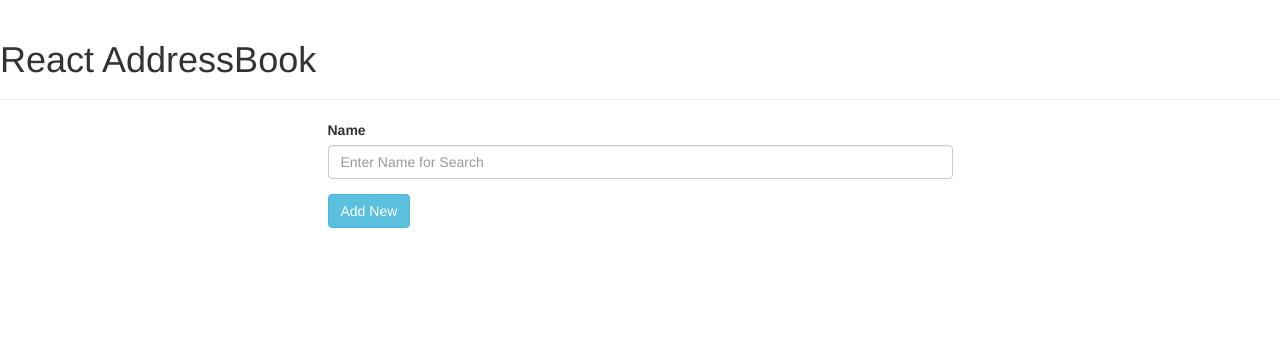
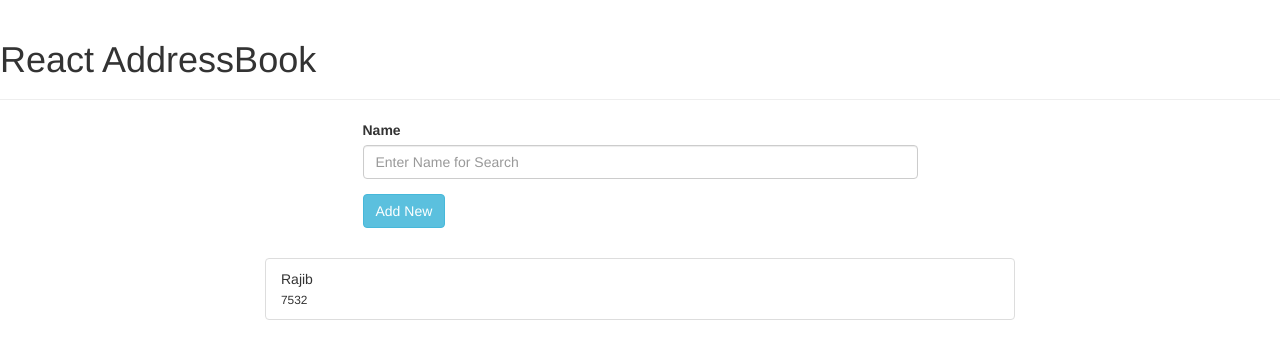
Before and after one commit to arifrajib/react-addressbook, a React app: page / in a window 1280 px wide. Shown: the top 358 px of the page. Built offline with nearby package versions, Linux system fonts and the light colour scheme.

Commit message:
Contact Panel added

```diff
--- /dev/null
+++ b/src/Component/ContactPanel.jsx
@@ -0,0 +1,40 @@
+import React, { Component } from 'react';
+import {
+	Grid,
+	Row,
+	Col,
+	ListGroup,
+	ListGroupItem,
+	Refactor
+} from 'react-bootstrap';
+
+const style = {
+	marginTop: 30
+};
+
+class ContactPanel extends Component {
+	constructor (props){
+		super (props);
+	}
+	render (){
+		return (
+			<Grid className="show-grid" style={style}>
+			<Row>
+        		<Col xs={8} xsOffset={2}>
+            		<ListGroup className="MarginTop">
+                		<ListGroupItem key="">
+                			Rajib
+                			<br/>
+                			<small>7532</small>
+                			<br/>
+
+                		</ListGroupItem>
+                	</ListGroup>
+            	</Col>
+        	</Row>
+        	</Grid>
+		);
+	}
+}
+
+export default ContactPanel;
--- a/src/Component/SearchPanel.jsx
+++ b/src/Component/SearchPanel.jsx
@@ -1,6 +1,7 @@
 import React, {Component} from 'react';
 import { connect } from 'react-redux';
 import {
+	Grid,
 	Row,
 	Col,
 	FormGroup,
@@ -18,6 +19,7 @@ class SearchPanel extends Component {
 
 	render (){
 		return (
+			<Grid className="show-grid">
 			<Row>
 				<Col xs={6} xsOffset={3}>
 					<FormGroup controlId="formControlsText">
@@ -29,6 +31,7 @@ class SearchPanel extends Component {
                     </ButtonToolbar>
 				</Col>
 			</Row>
+			</Grid>
 		);
 	}
 
--- a/src/Container/App.jsx
+++ b/src/Container/App.jsx
@@ -1,7 +1,9 @@
 import React, { Component } from 'react';
-import SearchPanel from '../Component/SearchPanel'
+import SearchPanel from '../Component/SearchPanel';
+import ContactPanel from '../Component/ContactPanel';
 import {
-	PageHeader
+	PageHeader,
+	Grid
 } from 'react-bootstrap';
 
 class App extends Component {
@@ -17,7 +19,10 @@ class App extends Component {
 				<PageHeader>
 					React AddressBook
 				</PageHeader>
+
 				<SearchPanel showModal={this.showModal} />
+				<ContactPanel />
+
 			</div>
 		);
 	}
```
